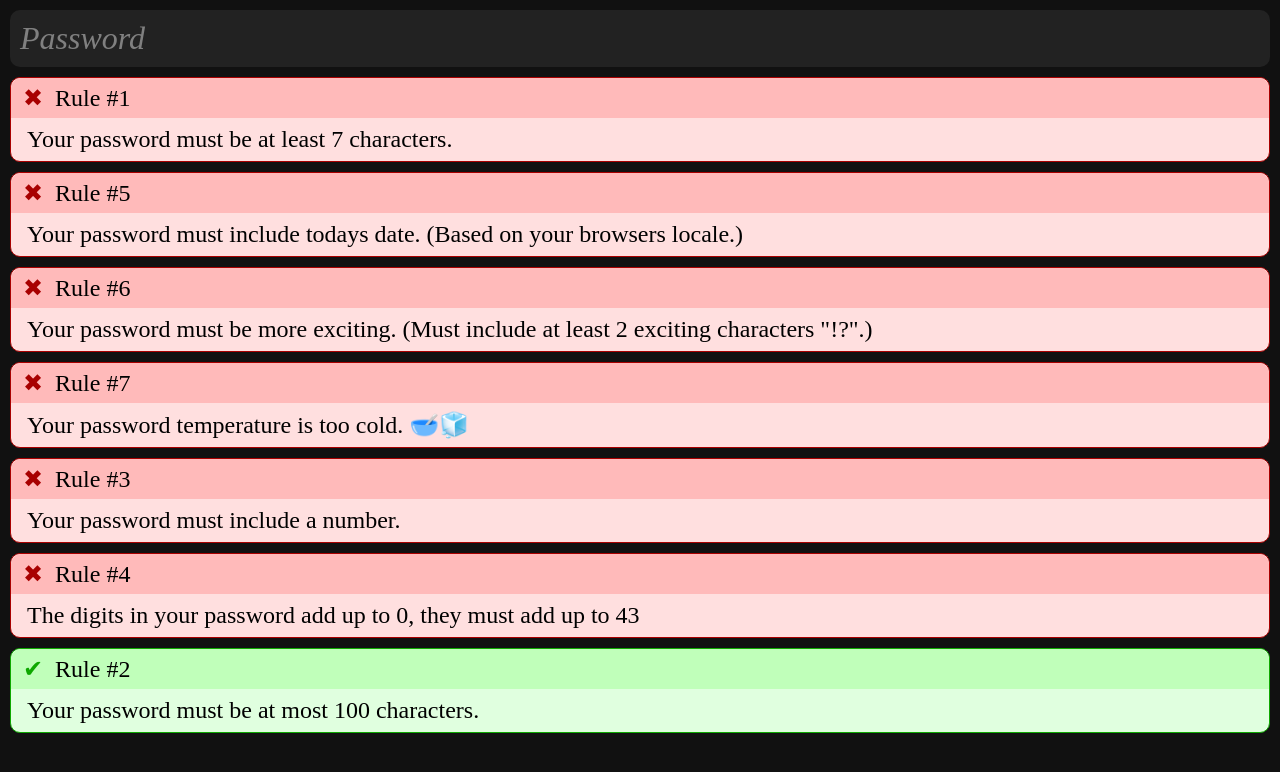
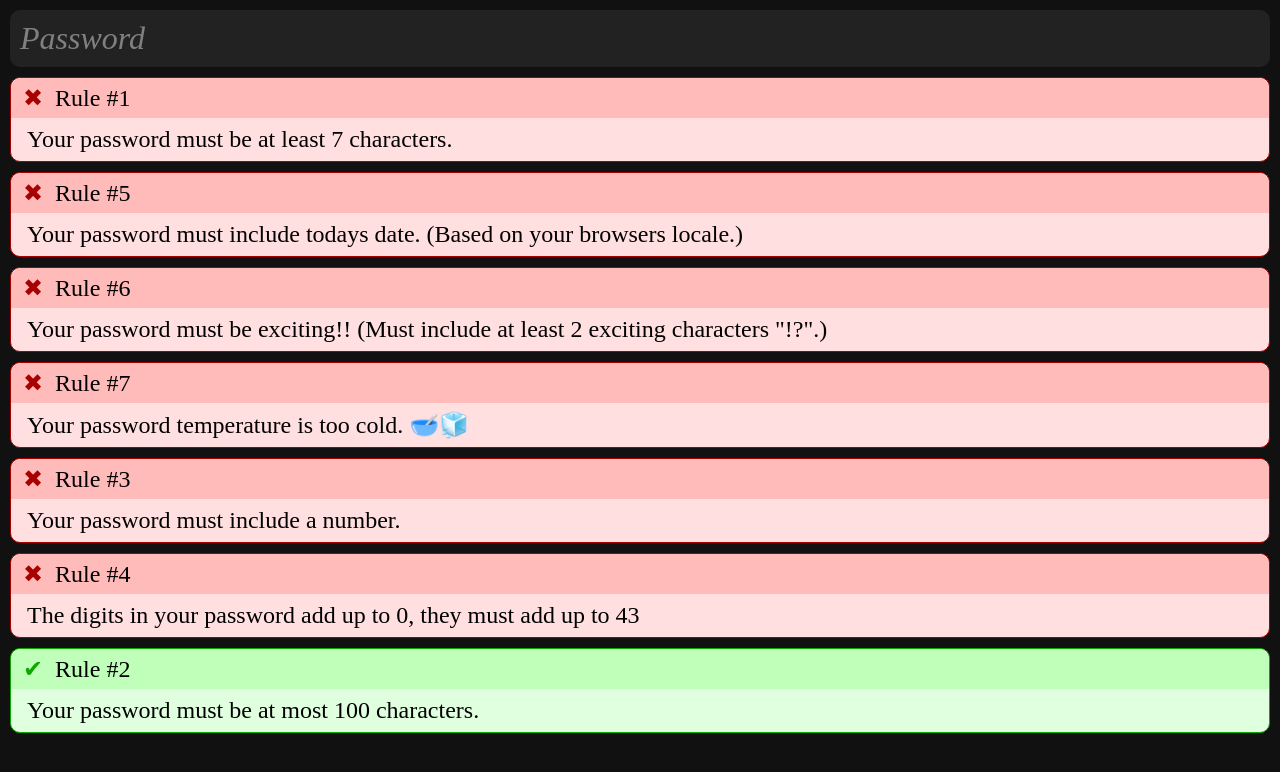
Before and after one commit to Potat05/password-game, a SvelteKit app: page / in a window 1280 px wide. Shown: the top 772 px of the page. Built offline with nearby package versions, Linux system fonts and the light colour scheme.

Commit message:
exciting rule updat

```diff
--- a/src/rules/mustbemoreexciting.ts
+++ b/src/rules/mustbemoreexciting.ts
@@ -7,7 +7,7 @@ import { Rule, RuleSatisfactionSeverity, type RuleSatisfaction } from "../rule";
 export class Rule_MustBeMoreExciting extends Rule {
 
     get ruleText(): string {
-        return `Your password must be more exciting.`;
+        return `Your password must be exciting${'!'.repeat(this.minExcitingCharacters)}`;
     }
 
     excitingCharacters: string[];
@@ -40,7 +40,7 @@ export class Rule_MustBeMoreExciting extends Rule {
             rule: this,
             satisfied: false,
             severity: RuleSatisfactionSeverity.VeryHigh,
-            message: `Your password must be more exciting. (Must include at least ${this.minExcitingCharacters} exciting characters "${this.excitingCharacters.join('')}".)`
+            message: `${this.ruleText} (Must include at least ${this.minExcitingCharacters} exciting characters "${this.excitingCharacters.join('')}".)`
         }
 
     }
```
